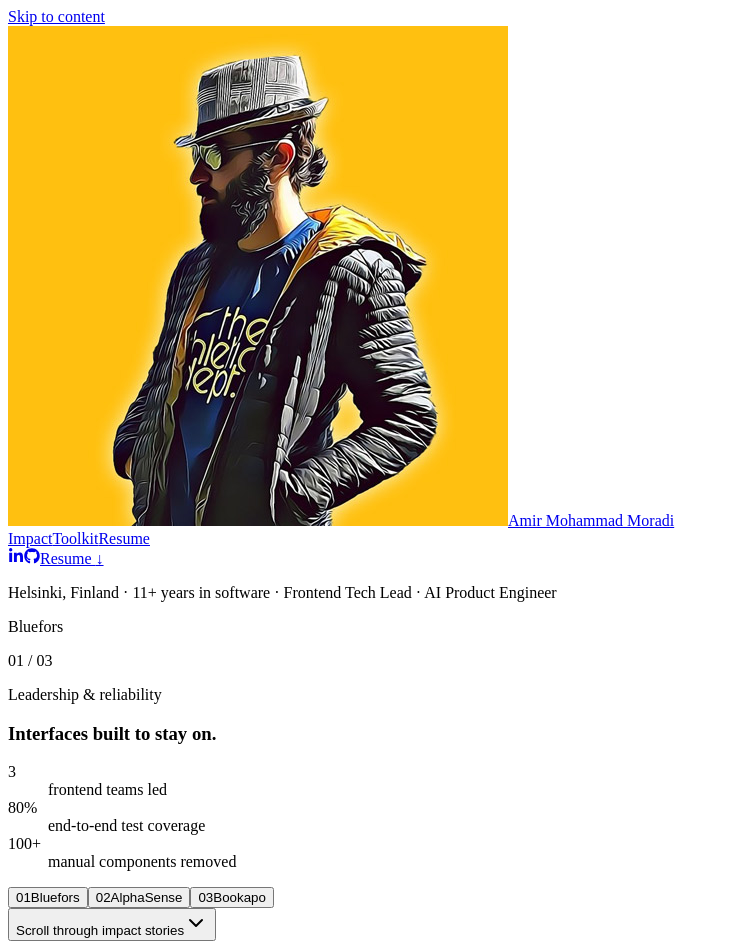
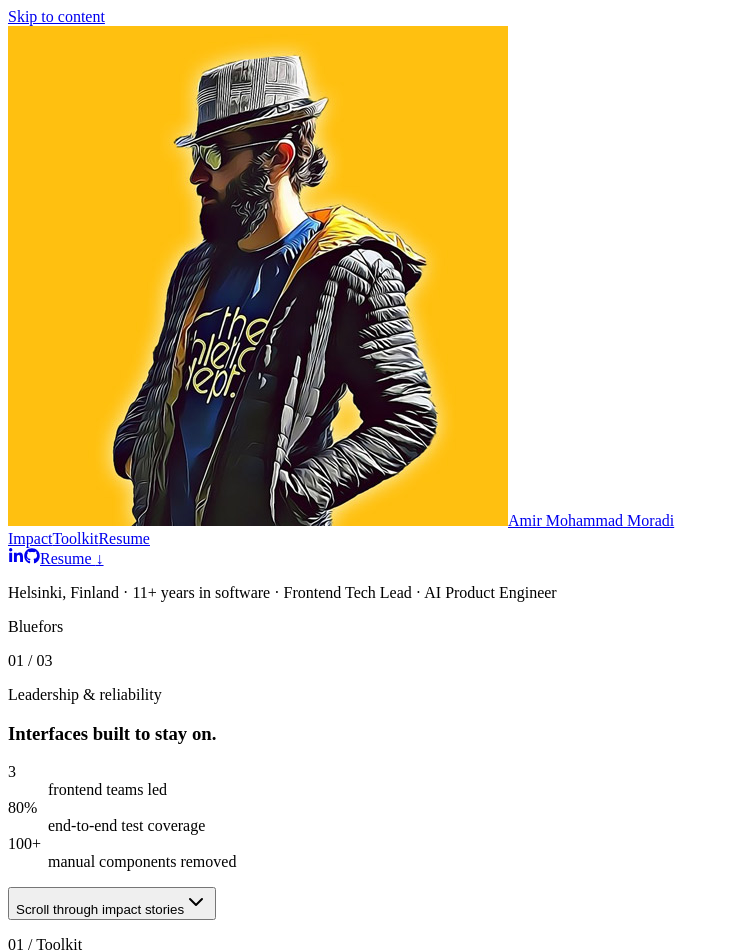
Before and after one commit to ammoradi/ammoradi.github.io, a React (Vite) app: page / in a window 1280 px wide. Shown: the top 952 px of the page, without its empty margins (0-729 px from the left). Built offline with nearby package versions, Linux system fonts and the light colour scheme; the HTML template or start-up script is replaced by a standard one.

Commit message:
Expand impact story to full canvas

```diff
--- a/src/App.tsx
+++ b/src/App.tsx
@@ -202,20 +202,6 @@ function App() {
     }
   }, [])
 
-  const selectImpact = (index: number) => {
-    setActiveImpact(index)
-    const hero = heroRef.current
-    if (!hero || hero.offsetHeight <= window.innerHeight) return
-
-    const scrollRange = Math.max(1, hero.offsetHeight - window.innerHeight)
-    const prefersReducedMotion = typeof window.matchMedia === 'function'
-      && window.matchMedia('(prefers-reduced-motion: reduce)').matches
-    window.scrollTo({
-      top: hero.offsetTop + (index / (impactStories.length - 1)) * scrollRange,
-      behavior: prefersReducedMotion ? 'auto' : 'smooth',
-    })
-  }
-
   return (
     <>
       <a className="skip-link" href="#main-content">Skip to content</a>
@@ -249,10 +235,6 @@ function App() {
             className="hero-impact"
             aria-roledescription="carousel"
             aria-label="Selected impact"
-            onKeyDown={(event) => {
-              if (event.key === 'ArrowLeft') selectImpact(Math.max(0, activeImpact - 1))
-              if (event.key === 'ArrowRight') selectImpact(Math.min(impactStories.length - 1, activeImpact + 1))
-            }}
           >
             <div className="hero-identity">
               <p className="eyebrow">
@@ -282,20 +264,6 @@ function App() {
                   ))}
                 </dl>
               </article>
-              <div className="impact-selector" aria-label="Choose an impact story">
-                {impactStories.map((story, index) => (
-                  <button
-                    type="button"
-                    key={story.company}
-                    aria-label={`Show ${story.company} impact`}
-                    aria-current={activeImpact === index ? 'true' : undefined}
-                    onClick={() => selectImpact(index)}
-                  >
-                    <span>{String(index + 1).padStart(2, '0')}</span>
-                    {story.company}
-                  </button>
-                ))}
-              </div>
               <div className="impact-scroll-progress" aria-hidden="true">
                 <span style={{ '--impact-progress': `${((activeImpact + 1) / impactStories.length) * 100}%` } as CSSProperties} />
               </div>
--- a/src/styles.css
+++ b/src/styles.css
@@ -168,7 +168,7 @@ ul { margin: 0; padding: 0; list-style: none; }
   height: 300svh;
   min-height: 132rem;
   border-bottom: 1px solid var(--ink);
-  background: var(--yellow);
+  background: var(--ink);
 }
 
 .hero-impact {
@@ -178,9 +178,10 @@ ul { margin: 0; padding: 0; list-style: none; }
   min-width: 0;
   height: calc(100svh - 4.5rem);
   grid-template-rows: auto minmax(0, 1fr);
-  padding: 1.5rem 2.5vw 4.25rem 4vw;
+  padding: 1.5rem 4vw 3.75rem;
   overflow: hidden;
-  background: var(--yellow);
+  color: var(--white);
+  background: var(--ink);
 }
 
 .eyebrow {
@@ -192,13 +193,16 @@ ul { margin: 0; padding: 0; list-style: none; }
 
 .hero-identity {
   max-width: 100%;
+  color: rgba(255, 253, 247, 0.72);
   line-height: 1.4;
 }
 
 .impact-stage {
   position: relative;
   display: grid;
-  width: min(100%, 66rem);
+  width: 100%;
+  min-height: 0;
+  grid-template-rows: minmax(0, 1fr) auto;
   align-self: center;
   justify-self: center;
   gap: 0.8rem;
@@ -208,71 +212,29 @@ ul { margin: 0; padding: 0; list-style: none; }
 .impact-scroll-progress {
   height: 2px;
   overflow: hidden;
-  background: rgba(29, 29, 27, 0.22);
+  background: rgba(255, 253, 247, 0.18);
 }
 
 .impact-scroll-progress span {
   display: block;
   width: var(--impact-progress);
   height: 100%;
-  background: var(--ink);
+  background: var(--yellow);
   transition: width 650ms cubic-bezier(0.22, 1, 0.36, 1);
 }
 
-.impact-selector {
+.impact-focus-card {
+  position: relative;
   display: grid;
-  grid-template-columns: repeat(3, minmax(0, 1fr));
-  gap: 0.45rem;
-}
-
-.impact-selector button {
-  display: grid;
-  min-width: 0;
-  min-height: 3.15rem;
-  place-content: center;
-  padding: 0.5rem;
-  border: 1px solid var(--ink);
-  border-radius: 0.8rem;
-  background: var(--white);
-  cursor: pointer;
-  font-size: 0.65rem;
-  font-weight: 850;
-  letter-spacing: 0.055em;
-  line-height: 1.15;
-  text-transform: uppercase;
-  transition: color 180ms ease, background 180ms ease, transform 180ms ease;
-}
-
-.impact-selector button span {
-  margin-bottom: 0.18rem;
-  color: var(--muted);
-  font-size: 0.5rem;
-}
-
-.impact-selector button[aria-current="true"] {
+  min-height: 0;
+  grid-template-columns: minmax(0, 1.15fr) minmax(20rem, 0.85fr);
+  grid-template-rows: auto auto 1fr;
+  align-items: center;
+  column-gap: clamp(3rem, 9vw, 10rem);
+  padding: clamp(2rem, 5vw, 5rem) 0;
+  overflow: hidden;
   color: var(--white);
   background: var(--ink);
-  box-shadow: 0 0.25rem 0 var(--white);
-  transform: translateY(-0.25rem);
-}
-
-.impact-selector button[aria-current="true"] span { color: var(--yellow); }
-
-.impact-selector button:hover { color: var(--white); background: var(--ink); }
-.impact-selector button:hover span { color: rgba(255, 253, 247, 0.58); }
-
-.impact-focus-card {
-  position: relative;
-  display: flex;
-  min-height: clamp(23rem, 61svh, 34rem);
-  flex-direction: column;
-  justify-content: center;
-  padding: clamp(2rem, 4vw, 3.5rem);
-  overflow: hidden;
-  border-radius: 1.5rem;
-  color: var(--white);
-  background: var(--ink);
-  box-shadow: 0 1.2rem 3.5rem rgba(29, 29, 27, 0.22);
   animation: impact-reveal 720ms cubic-bezier(0.22, 1, 0.36, 1) both;
 }
 
@@ -313,6 +275,7 @@ ul { margin: 0; padding: 0; list-style: none; }
   font-weight: 850;
   letter-spacing: 0.12em;
   text-transform: uppercase;
+  grid-column: 1 / -1;
 }
 
 .impact-card-topline span { color: rgba(255, 253, 247, 0.5); }
@@ -324,6 +287,7 @@ ul { margin: 0; padding: 0; list-style: none; }
   font-weight: 750;
   letter-spacing: 0.08em;
   text-transform: uppercase;
+  grid-column: 1;
 }
 
 .impact-focus-card h1 {
@@ -335,6 +299,7 @@ ul { margin: 0; padding: 0; list-style: none; }
   font-weight: 770;
   letter-spacing: -0.065em;
   line-height: 0.92;
+  grid-column: 1;
 }
 
 .impact-metrics {
@@ -343,6 +308,9 @@ ul { margin: 0; padding: 0; list-style: none; }
   display: grid;
   grid-template-columns: repeat(2, minmax(0, 1fr));
   gap: 0.8rem;
+  grid-column: 2;
+  grid-row: 2 / 4;
+  align-self: center;
 }
 
 .impact-metrics div {
@@ -382,6 +350,7 @@ ul { margin: 0; padding: 0; list-style: none; }
   border: 0;
   border-radius: 0;
   background: transparent;
+  color: var(--white);
   cursor: pointer;
   transform: translateX(-50%);
   transition: color 180ms ease, background 180ms ease, transform 180ms ease;
@@ -390,7 +359,7 @@ ul { margin: 0; padding: 0; list-style: none; }
 .scroll-cue span { position: absolute; width: 1px; height: 1px; overflow: hidden; clip: rect(0 0 0 0); }
 
 .scroll-cue:hover {
-  color: var(--ink);
+  color: var(--yellow);
   background: transparent;
   transform: translate(-50%, 0.2rem);
 }
@@ -624,7 +593,7 @@ footer a { justify-self: end; }
 @media (min-width: 741px) and (max-height: 800px) {
   .hero-impact { padding-top: 1rem; padding-bottom: 1rem; }
   .impact-stage { width: 100%; }
-  .impact-focus-card { min-height: 26rem; padding: 2.35rem 2.8rem; }
+  .impact-focus-card { min-height: 0; padding: 1.5rem 0; }
   .impact-focus-card h1 { margin-bottom: 1.1rem; font-size: clamp(2.5rem, 4vw, 4rem); }
   .impact-metrics { gap: 0.58rem; }
   .impact-metrics dt { font-size: clamp(1.55rem, 2.6vw, 2.35rem); }
@@ -634,8 +603,8 @@ footer a { justify-self: end; }
   .site-header { grid-template-columns: auto 1fr auto; }
   .brand-name { display: none; }
   .site-nav { gap: 1rem; }
-  .hero-impact { padding-right: 2.5vw; padding-left: 4vw; }
-  .impact-stage { width: min(100%, 54rem); }
+  .hero-impact { padding-right: 4vw; padding-left: 4vw; }
+  .impact-stage { width: 100%; }
   .skill-lane { grid-template-columns: 14rem 1fr; }
 }
 
@@ -651,10 +620,10 @@ footer a { justify-self: end; }
   .hero { height: 285svh; min-height: 120rem; }
   .hero-impact { top: 4rem; height: calc(100svh - 4rem); min-height: 38rem; padding: 1.3rem 1rem 1.5rem; }
   .hero-identity { padding: 0 0.25rem; }
-  .impact-stage { width: min(100%, 27rem); padding: 0; }
-  .impact-selector { gap: 0.3rem; }
-  .impact-selector button { min-height: 2.8rem; padding: 0.4rem 0.2rem; font-size: 0.56rem; }
-  .impact-focus-card { min-height: 27rem; padding: 2rem; }
+  .impact-stage { width: 100%; padding: 0; }
+  .impact-focus-card { min-height: 0; grid-template-columns: 1fr; grid-template-rows: auto auto auto 1fr; padding: 1.5rem 0 2.5rem; }
+  .impact-card-topline, .impact-kicker, .impact-focus-card h1, .impact-metrics { grid-column: 1; }
+  .impact-metrics { grid-row: auto; align-self: end; }
   .impact-focus-card h1 { font-size: clamp(2.2rem, 11vw, 3.2rem); }
   .impact-metrics dt { font-size: clamp(1.25rem, 6vw, 1.8rem); }
   .impact-metrics dd { font-size: 0.54rem; }
@@ -684,7 +653,6 @@ footer a { justify-self: end; }
   .impact-focus-card h1 { margin-bottom: 0.85rem; }
   .impact-kicker { margin-top: 0.5rem; }
   .impact-metrics { gap: 0.55rem; }
-  .impact-selector button { font-size: 0.5rem; }
 }
 
 @media (prefers-reduced-motion: reduce) {
```
Also changed, not shown: 1 other file (tests, documents, lock files or other folders).
